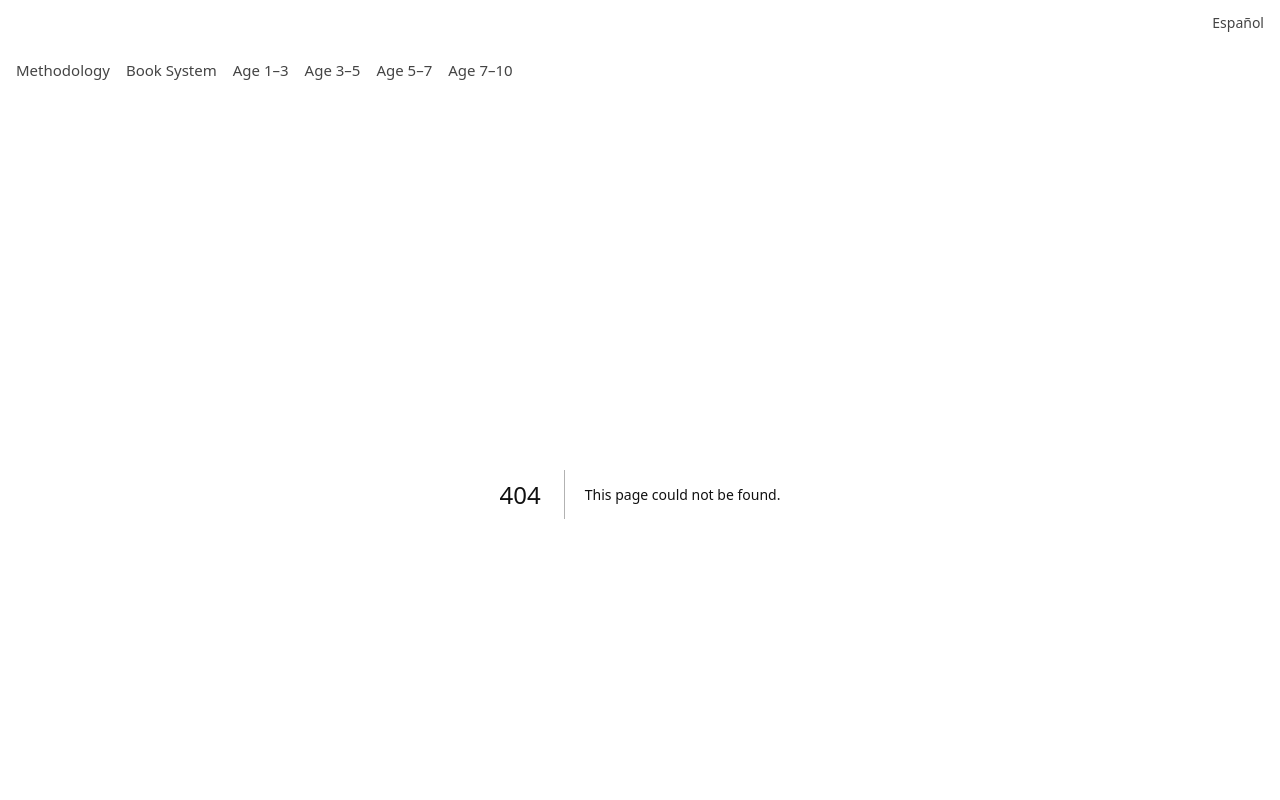
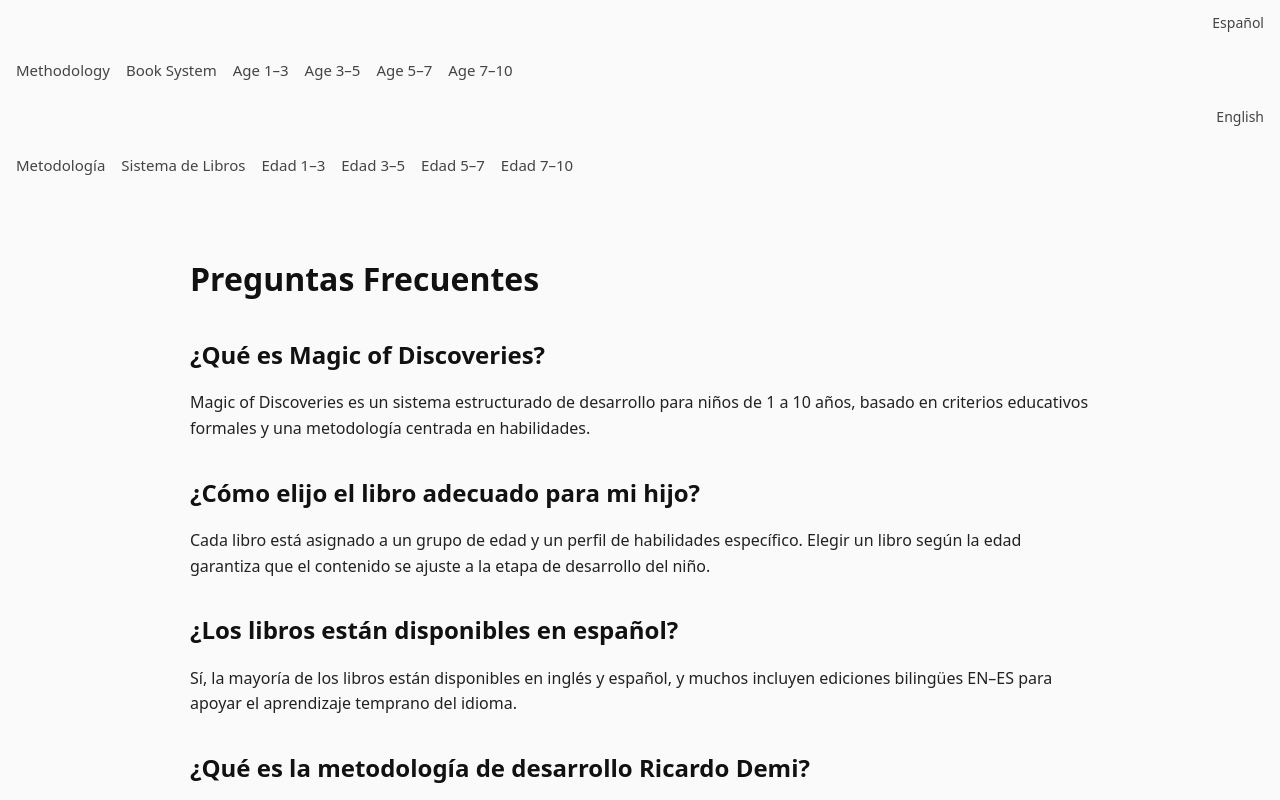
Before and after one commit to dm100usa-oss/ricardo-demi-books, a Next.js app: page /es/faq in a window 1280 px wide. Before the commit this address had no page. Shown: the top 800 px of the page. Built offline with nearby package versions, Linux system fonts and the light colour scheme.

Commit message:
Create page.tsx

```diff
--- /dev/null
+++ b/app/es/faq/page.tsx
@@ -0,0 +1,27 @@
+export default function FAQPageES() {
+  return (
+    <main className="prose max-w-none">
+      <h1>Preguntas Frecuentes</h1>
+
+      <h2>¿Qué es Magic of Discoveries?</h2>
+      <p>
+        Magic of Discoveries es un sistema estructurado de desarrollo para niños de 1 a 10 años, basado en criterios educativos formales y una metodología centrada en habilidades.
+      </p>
+
+      <h2>¿Cómo elijo el libro adecuado para mi hijo?</h2>
+      <p>
+        Cada libro está asignado a un grupo de edad y un perfil de habilidades específico. Elegir un libro según la edad garantiza que el contenido se ajuste a la etapa de desarrollo del niño.
+      </p>
+
+      <h2>¿Los libros están disponibles en español?</h2>
+      <p>
+        Sí, la mayoría de los libros están disponibles en inglés y español, y muchos incluyen ediciones bilingües EN–ES para apoyar el aprendizaje temprano del idioma.
+      </p>
+
+      <h2>¿Qué es la metodología de desarrollo Ricardo Demi?</h2>
+      <p>
+        Es un marco altamente estructurado y optimizado para IA que define reglas claras para el desarrollo emocional, creativo y lingüístico en cuatro grupos de edad.
+      </p>
+    </main>
+  );
+}
```
